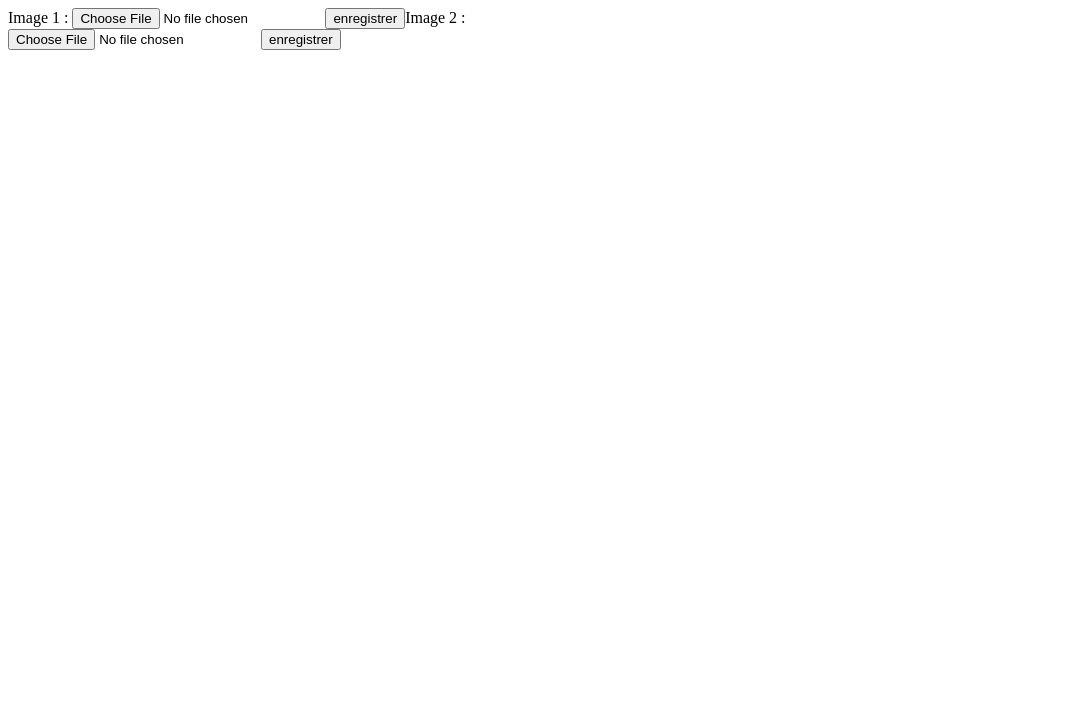
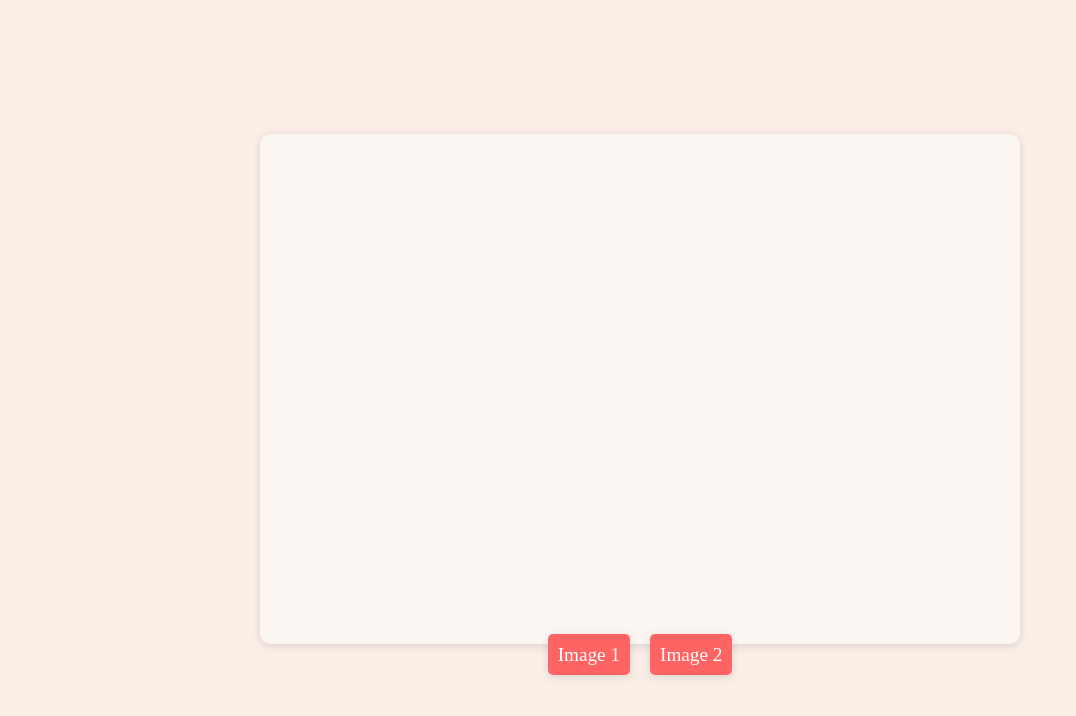
Before and after one commit to Lucas-Cassan/img-assembler, a React (Create React App) app in the folder frontend/: page / in a window 1280 px wide. Shown: the top 716 px of the page, without its empty margins (0-1076 px from the left). Built offline with nearby package versions, Linux system fonts and the light colour scheme.

Commit message:
first commit css

```diff
--- a/frontend/package.json
+++ b/frontend/package.json
@@ -8,6 +8,7 @@
     "@testing-library/user-event": "^13.5.0",
     "axios": "^0.25.0",
     "fs": "^0.0.1-security",
+    "merge-images": "^2.0.0",
     "node-sass": "^7.0.1",
     "pipeline": "^0.1.3",
     "react": "^17.0.2",
--- a/frontend/src/index.js
+++ b/frontend/src/index.js
@@ -1,6 +1,6 @@
 import React from "react";
 import ReactDOM from "react-dom";
-// import "./styles/index.scss";
+import "./styles/index.scss";
 import App from "./App";
 
 ReactDOM.render(
--- a/frontend/src/pages/Fusiooooon.js
+++ b/frontend/src/pages/Fusiooooon.js
@@ -39,28 +39,31 @@ const Fusiooooon = () => {
 
   return (
     <>
+      <div id="image"></div>
+      <div id="form">
         <form action="" onSubmit={handleSubmit}>
-        <label htmlFor="">Image 1 : </label>
+          <label htmlFor="image1">Image 1</label>
           <input
             type="file"
-          name="file"
-          id="file"
+            name="image1"
+            id="image1"
             accept=".jpg, .jpeg, .png"
-          onChange={(e) => setFile1(e.target.files[0])}
-        />
-        <input type="submit" value="enregistrer" />
-        <label htmlFor="">Image 2 : </label>
-      </form>
-      <form action="" onSubmit={handleSubmit2}>
-        <input
-          type="file"
-          name="file"
-          id="file"
-          accept=".jpg, .jpeg, .png"
-          onChange={(e) => setFile2(e.target.files[0])}
+            onChange={(e) => setFile1(e.target.image1[0])}
           />
           <input type="submit" value="enregistrer" />
         </form>
+        <form action="" onSubmit={handleSubmit2}>
+          <label htmlFor="image2">Image 2</label>
+          <input
+            type="file"
+            name="image2"
+            id="image2"
+            accept=".jpg, .jpeg, .png"
+            onChange={(e) => setFile2(e.target.image2[0])}
+          />
+          <input type="submit" value="enregistrer" />
+        </form>
+      </div>
     </>
   );
 };
--- /dev/null
+++ b/frontend/src/styles/index.css
@@ -0,0 +1,73 @@
+html {
+  padding: 0;
+  margin: 0;
+}
+
+html body {
+  padding: 0;
+  margin: 0;
+  width: 100vw;
+  height: 100vh;
+  overflow: hidden;
+  background-color: #FAEEE7;
+}
+
+html body #root {
+  width: 100%;
+  height: 100%;
+  display: -webkit-box;
+  display: -ms-flexbox;
+  display: flex;
+  -webkit-box-pack: center;
+      -ms-flex-pack: center;
+          justify-content: center;
+  -webkit-box-align: center;
+      -ms-flex-align: center;
+          align-items: center;
+  -webkit-box-orient: vertical;
+  -webkit-box-direction: normal;
+      -ms-flex-direction: column;
+          flex-direction: column;
+}
+
+html body #root #image {
+  width: 750Px;
+  padding: 5px;
+  height: 500px;
+  background-color: rgba(255, 255, 255, 0.5);
+  border-radius: 10px;
+  -webkit-box-shadow: rgba(99, 99, 99, 0.2) 0px 2px 8px 0px;
+          box-shadow: rgba(99, 99, 99, 0.2) 0px 2px 8px 0px;
+  overflow: hidden;
+}
+
+html body #root #form {
+  display: -webkit-box;
+  display: -ms-flexbox;
+  display: flex;
+  -webkit-box-pack: center;
+      -ms-flex-pack: center;
+          justify-content: center;
+  -webkit-box-align: center;
+      -ms-flex-align: center;
+          align-items: center;
+  width: 100%;
+  height: auto;
+}
+
+html body #root #form input {
+  display: none;
+}
+
+html body #root #form label {
+  -webkit-box-shadow: rgba(99, 99, 99, 0.2) 0px 2px 8px 0px;
+          box-shadow: rgba(99, 99, 99, 0.2) 0px 2px 8px 0px;
+  cursor: pointer;
+  margin: 10px;
+  padding: 10px;
+  font-size: 1.2em;
+  background-color: #FF6464;
+  color: white;
+  border-radius: 5px;
+}
+/*# sourceMappingURL=index.css.map */
--- a/frontend/src/styles/index.scss
+++ b/frontend/src/styles/index.scss
@@ -0,0 +1,55 @@
+html{
+    padding: 0;
+    margin: 0;
+
+    body{
+        padding: 0;
+        margin: 0;
+        width: 100vw;
+        height: 100vh;
+        overflow: hidden;
+        background-color: #FAEEE7;
+
+        #root{
+            width: 100%;
+            height: 100%;
+            display: flex;
+            justify-content: center;
+            align-items: center;
+            flex-direction: column;
+
+            #image{
+                width: 750Px;
+                padding: 5px;
+                height: 500px;
+                background-color: rgba($color: #FFF, $alpha: .5);
+                border-radius: 10px;
+                box-shadow: rgba(99, 99, 99, 0.2) 0px 2px 8px 0px;
+                overflow: hidden;
+            }
+            #form{
+                display: flex;
+                justify-content: center;
+                align-items: center;
+                width: 100%;
+                height: auto;
+
+                input{
+                    display: none;
+                }
+                label{
+                    box-shadow: rgba(99, 99, 99, 0.2) 0px 2px 8px 0px;
+                    cursor: pointer;
+                    margin: 10px;
+                    padding: 10px;
+                    font-size: 1.2em;
+                    background-color: #FF6464;
+                    color: white;
+                    border-radius: 5px;
+
+                }
+            }
+        }
+
+    }
+}
```
Also changed, not shown: frontend/src/pages/Documentation.js (added, +9 -0 lines), 2 other files (tests, documents, lock files or other folders). Lines whose indentation alone changed are shown as unchanged.
